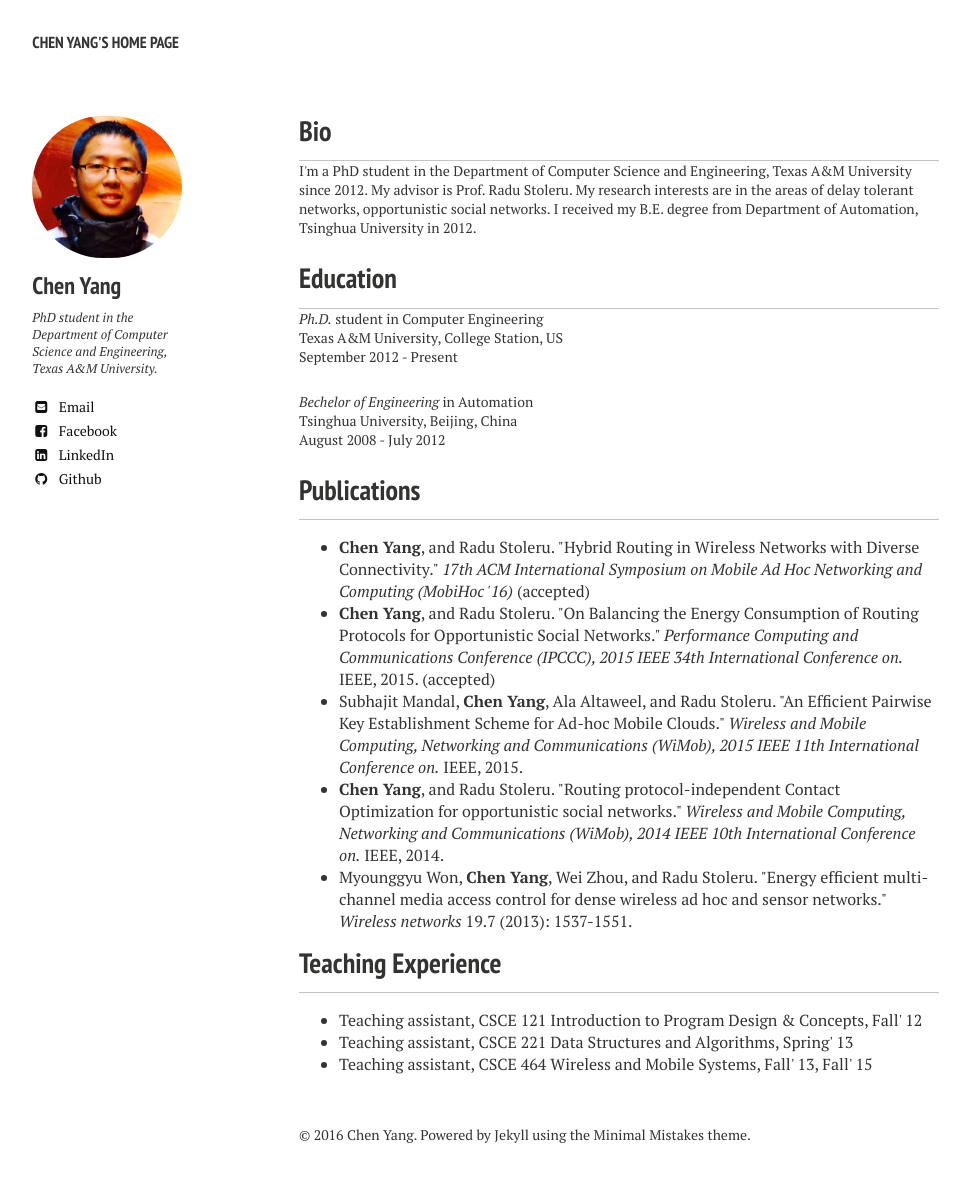
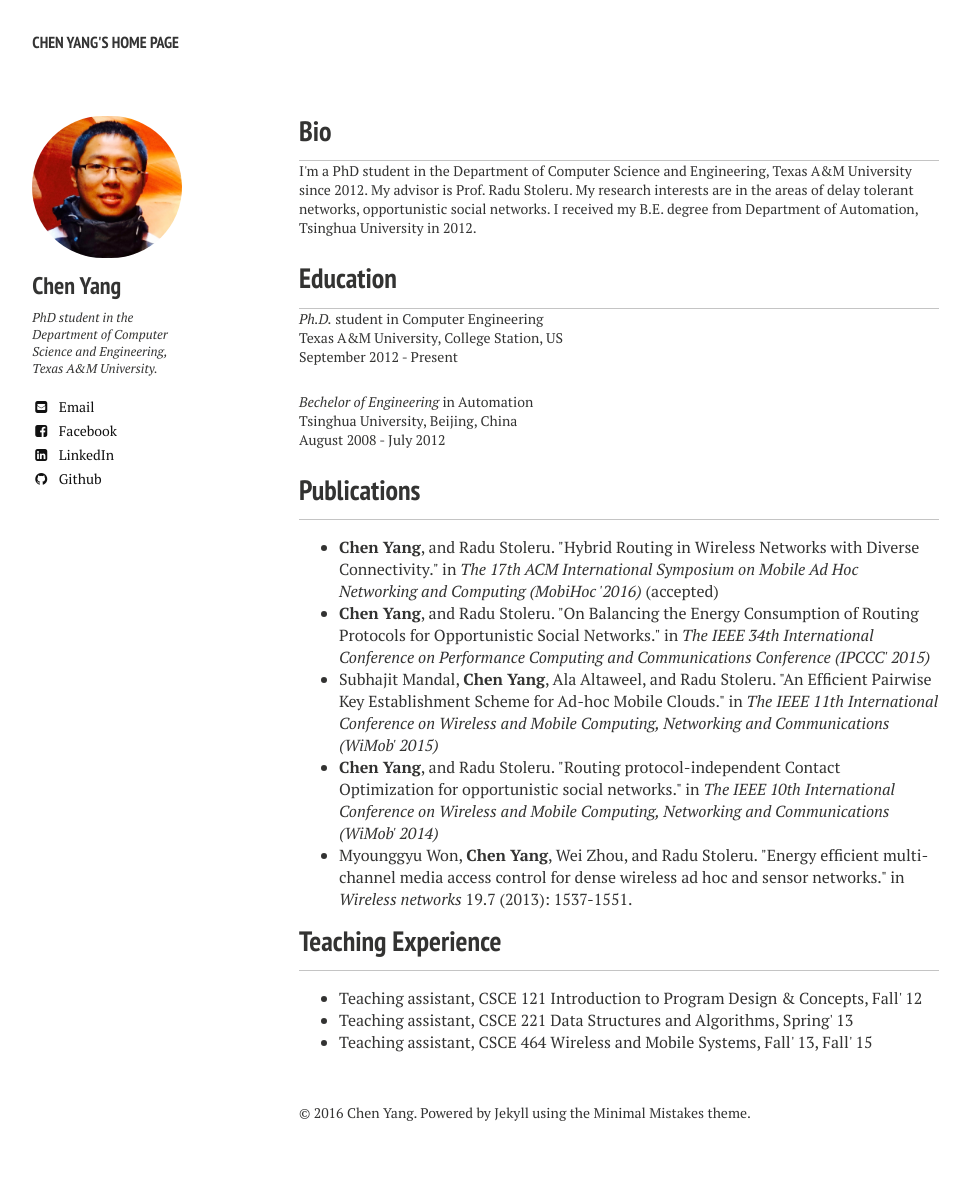
Before and after one commit to iamyangchen/iamyangchen.github.io, a Jekyll site: the page built from index.md, in a window 1280 px wide. Shown: the whole page, without its empty margins (21-991 px from the left). Built offline with Jekyll 4.4.1, drawn with Linux system fonts in a browser that asks for light colours; nearby versions of some CDN libraries; after the commit the page ends 1171 px from its top, so only the background shows below that.

Commit message:
edit format

```diff
--- a/_layouts/home.html
+++ b/_layouts/home.html
@@ -56,16 +56,16 @@
     <h3>Publications</h3>
     <article>
     <ul>
-    <li> <strong>Chen Yang</strong>, and Radu Stoleru. "Hybrid Routing in Wireless Networks with Diverse Connectivity." <em>17th ACM International Symposium on Mobile Ad Hoc Networking and Computing (MobiHoc '16)</em> (accepted) </li>
+    <li> <strong>Chen Yang</strong>, and Radu Stoleru. "Hybrid Routing in Wireless Networks with Diverse Connectivity." in <em>The 17th ACM International Symposium on Mobile Ad Hoc Networking and Computing (MobiHoc '2016)</em> (accepted) </li>
 
-      <li> <strong>Chen Yang</strong>, and Radu Stoleru. "On Balancing the Energy Consumption of Routing Protocols for Opportunistic Social Networks." <em>Performance Computing and Communications Conference (IPCCC), 2015 IEEE 34th International Conference on.</em> IEEE, 2015. (accepted) </li>
+      <li> <strong>Chen Yang</strong>, and Radu Stoleru. "On Balancing the Energy Consumption of Routing Protocols for Opportunistic Social Networks." in <em>The IEEE 34th International Conference on Performance Computing and Communications Conference (IPCCC' 2015)</em> </li>
 
 
-      <li> Subhajit Mandal, <strong>Chen Yang</strong>, Ala Altaweel, and Radu Stoleru. "An Efficient Pairwise Key Establishment Scheme for Ad-hoc Mobile Clouds." <em>Wireless and Mobile Computing, Networking and Communications (WiMob), 2015 IEEE 11th International Conference on.</em> IEEE, 2015. </li>
+      <li> Subhajit Mandal, <strong>Chen Yang</strong>, Ala Altaweel, and Radu Stoleru. "An Efficient Pairwise Key Establishment Scheme for Ad-hoc Mobile Clouds." in <em>The IEEE 11th International Conference on Wireless and Mobile Computing, Networking and Communications (WiMob' 2015)</em></li>
 
-      <li> <strong>Chen Yang</strong>, and Radu Stoleru. "Routing protocol-independent Contact Optimization for opportunistic social networks." <em>Wireless and Mobile Computing, Networking and Communications (WiMob), 2014 IEEE 10th International Conference on.</em> IEEE, 2014. </li>
+      <li> <strong>Chen Yang</strong>, and Radu Stoleru. "Routing protocol-independent Contact Optimization for opportunistic social networks." in <em>The IEEE 10th International Conference on Wireless and Mobile Computing, Networking and Communications (WiMob' 2014)</em>  </li>
 
-      <li> Myounggyu Won, <strong>Chen Yang</strong>, Wei Zhou, and Radu Stoleru. "Energy efficient multi-channel media access control for dense wireless ad hoc and sensor networks." <em>Wireless networks</em> 19.7 (2013): 1537-1551. </li>
+      <li> Myounggyu Won, <strong>Chen Yang</strong>, Wei Zhou, and Radu Stoleru. "Energy efficient multi-channel media access control for dense wireless ad hoc and sensor networks." in <em>Wireless networks</em> 19.7 (2013): 1537-1551. </li>
     </ul>
     </article>
 
```
Also changed, not shown: 3 other files.
